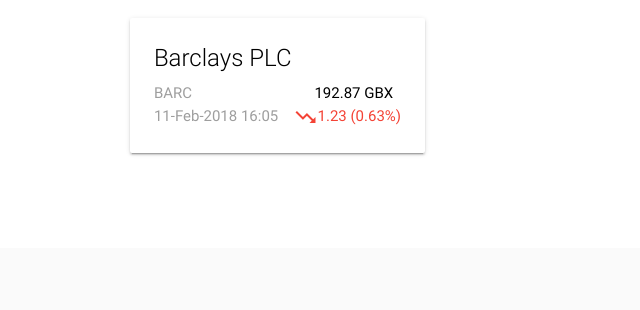
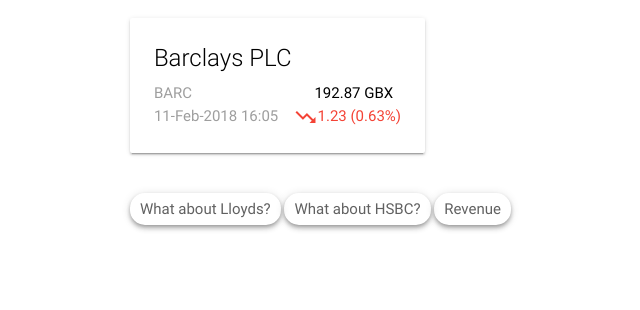
Before and after one commit to alexmotoc/projectaeora, a Django app: page /chat/ in a window 1280 px wide. Shown: the part 999-1309 px from the top of the page, without its empty margins (273-913 px from the left). Before the commit the page ends 1154 px from the top, so only its background shows below. Run offline with Django 3.2, Linux system fonts and the light colour scheme; some libraries are stand-ins or nearby versions.

Commit message:
Added suggestion chips classes

```diff
--- a/webapp/bot/static/css/chat.css
+++ b/webapp/bot/static/css/chat.css
@@ -36,6 +36,24 @@
     border-radius: 15px 15px 15px 15px;
     -webkit-border-radius: 15px 15px 15px 15px;
     word-wrap: break-word;
+}
+
+.suggestion-chip {
+    display: inline-block;
+    height: auto;
+    margin: 5px 0;
+    padding: 5px 10px;
+    border-radius: 15px 15px 15px 15px;
+    -webkit-border-radius: 15px 15px 15px 15px;
+    word-wrap: break-word;
+}
+
+.suggestion-chip:hover {
+    background-color: #5c6bc0;
+}
+
+.suggestion-chip:hover a {
+    color: white!important;
 }
 
 .sent {
--- a/webapp/bot/templates/chat.html
+++ b/webapp/bot/templates/chat.html
@@ -65,6 +65,17 @@
                 </div>
               </div>
             </div>
+            <div class="bubble-interactive received">
+              <div class="waves-effect suggestion-chip z-depth-2">
+                <span><a class="grey-text text-darken-2">What about Lloyds?</a></span>
+              </div>
+              <div class="waves-effect suggestion-chip z-depth-2">
+                <span><a class="grey-text text-darken-2">What about HSBC?</a></span>
+              </div>
+              <div class="waves-effect suggestion-chip z-depth-2">
+                <span><a class="suggestion-chip-text grey-text text-darken-2">Revenue</a></span>
+              </div>
+            </div>
           </div>
         </div>
       </main>
```
